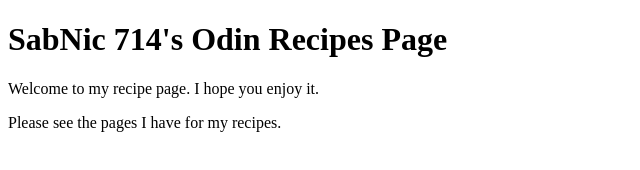
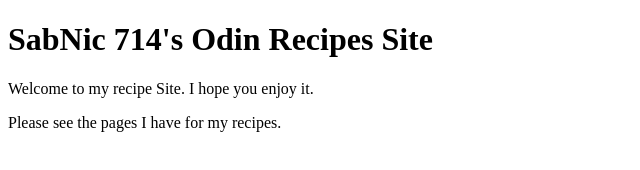
Before and after one commit to SabNic714/odin-recipes, a plain HTML site: page index.html in a window 1280 px wide. Shown: the full height of the page, 0-640 px from the left. Drawn offline with Linux system fonts and the light colour scheme.

Commit message:
I made a slight text update to index.html page

```diff
--- a/index.html
+++ b/index.html
@@ -4,9 +4,9 @@
         <title>SabNic714's Odin Recipe Site</title>
         <meta charset="utf-8">
     </head>
-<h1>SabNic 714's Odin Recipes Page</h1>
+<h1>SabNic 714's Odin Recipes Site</h1>
 <p>
-    Welcome to my recipe page. I hope you enjoy it.
+    Welcome to my recipe Site. I hope you enjoy it.
 </p>
 <p></p>
     Please see the pages I have for my recipes.
```
